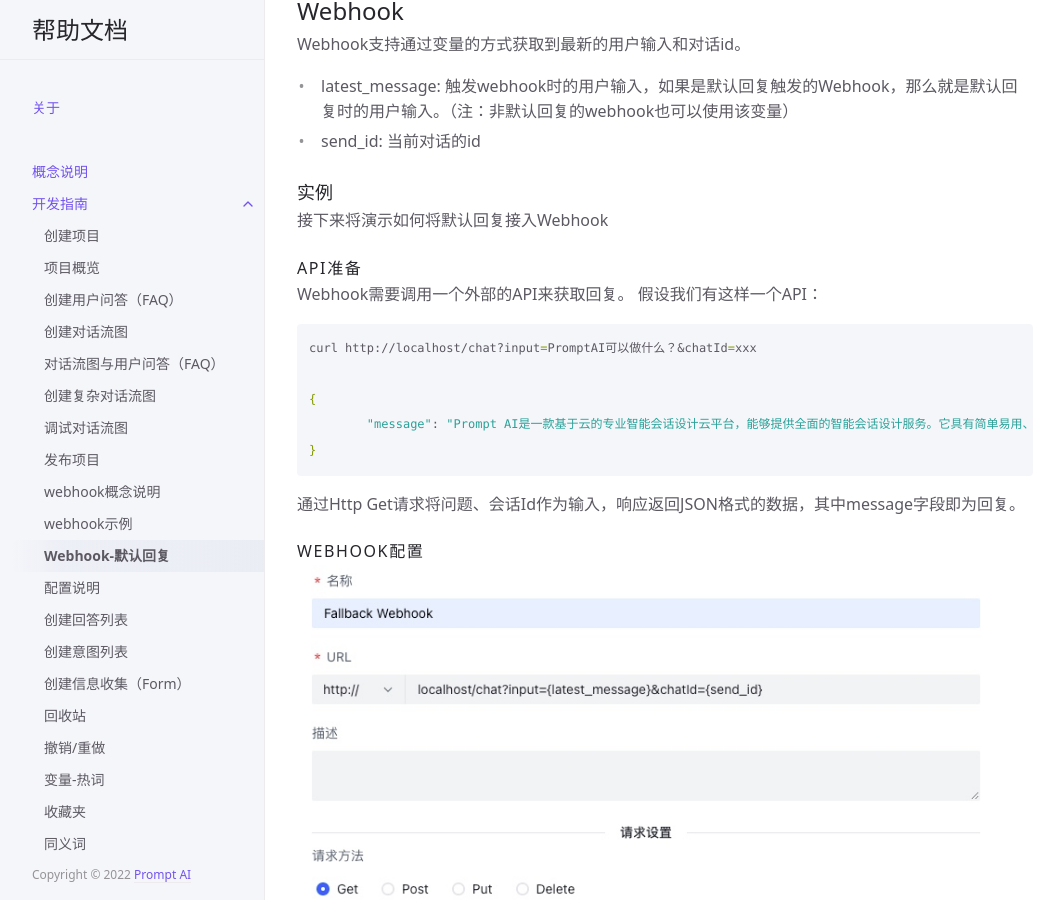
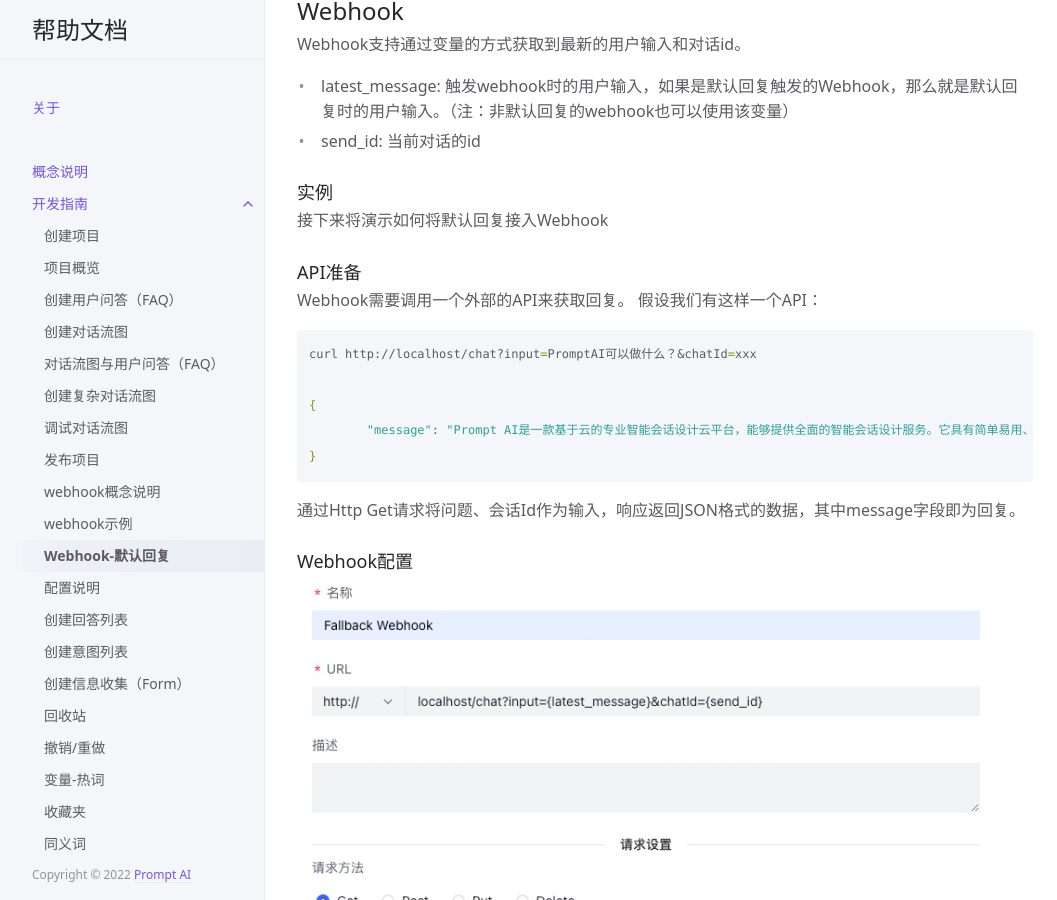
Before and after one commit to PromptAI/promptdialog, a Jekyll site: the page built from docs/zh/tutorial/webhook/03-webhook.md, in a window 1280 px wide and 900 px high, scrolled down 306 px. Shown: the whole window, without its empty margins (107-1164 px from the left). Built offline with Jekyll 4.4.1, drawn with Linux system fonts in a browser that asks for light colours.

Commit message:
1、improve format

```diff
--- a/docs/zh/tutorial/webhook/03-webhook.md
+++ b/docs/zh/tutorial/webhook/03-webhook.md
@@ -22,7 +22,7 @@ Webhook支持通过变量的方式获取到最新的用户输入和对话id。
 
 接下来将演示如何将默认回复接入Webhook
 
-#### API准备
+### API准备
 
 Webhook需要调用一个外部的API来获取回复。 假设我们有这样一个API：
 
@@ -36,17 +36,20 @@ curl http://localhost/chat?input=PromptAI可以做什么？&chatId=xxx
 
 通过Http Get请求将问题、会话Id作为输入，响应返回JSON格式的数据，其中message字段即为回复。
 
-#### Webhook配置
+### Webhook配置
+
 ![03-1-webhook.png](/assets/images/tutorial/webhook/03-1-webhook.jpg)
 ![03-2-webhook.jpg](/assets/images/tutorial/webhook/03-2-webhook.jpg)
 
 首先，我们配置了名称、请求地址，在请求地址中按照API要求通过使用内置变量`{latest_message}`、`{send_id}`将默认回复的用户输入及对话id传递给API。
 最后，在响应处理部分提取`message`到`relpy`,在响应成功时输出`{reply}`
 
-#### 默认回复配置默认回复
+### 默认回复配置默认回复
+
 在项目的"对话概览"-"默认回复"切换为配置好的默认回复 webhook:
 ![03-3-webhook.jpg](/assets/images/tutorial/webhook/03-3-webhook.jpg)
 
-#### 测试
+### 测试
+
 通过Webhook对该输入进行回答。
 ![03-4-webhook.jpg](/assets/images/tutorial/webhook/03-4-webhook.jpg)
```
Also changed, not shown: docs/zh/defalut_reply/index.md (+4 -3 lines).
